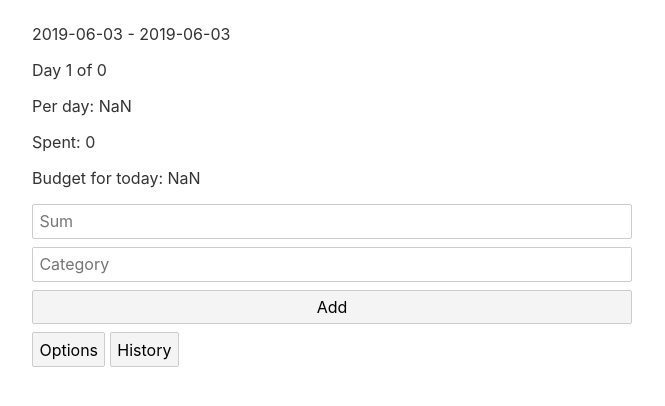
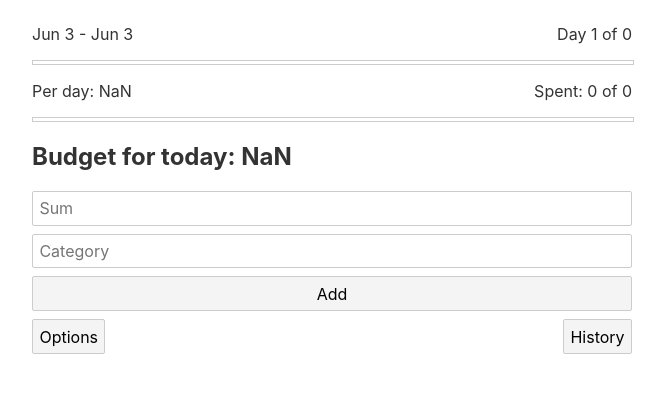
Before and after one commit to likwrk/budget-pwa, a Svelte app: page / in a window 1280 px wide. Shown: the top 406 px of the page, without its empty margins (308-973 px from the left). Built offline with nearby package versions, Linux system fonts and the light colour scheme.

Commit message:
some styling and add progress bars

```diff
--- a/public/bundle.css
+++ b/public/bundle.css
@@ -1,4 +1,4 @@
-main.svelte-1j39u3t{max-width:600px;margin:0 auto;width:100%}
+main.svelte-1vfen53{max-width:600px;margin:0 auto;width:100%}.flex-row.svelte-1vfen53{display:flex;flex-direction:row;justify-content:space-between;align-items:center}.bar-container.svelte-1vfen53{width:100%;position:relative;border:1px solid #ccc;height:3px}.bar.svelte-1vfen53{position:absolute;left:0;top:0;height:100%;background-color:#389}
 button.svelte-h5p8ml,input.svelte-h5p8ml{display:block;width:100%;box-sizing:border-box}
 
 /*# sourceMappingURL=bundle.css.map */
--- a/public/service-worker.js
+++ b/public/service-worker.js
@@ -37,7 +37,7 @@
 /* eslint-disable indent, no-unused-vars, no-multiple-empty-lines, max-nested-callbacks, space-before-function-paren, quotes, comma-spacing */
 'use strict';
 
-var precacheConfig = [["browserconfig.xml","653d077300a12f09a69caeea7a8947f8"],["bundle.css","59615dff51176d1b14c0de60a050e02c"],["bundle.js","91d72793d88d01294887290a66b46ba6"],["favicon.ico","fac48dfc68626b17b8c79c6544eb4170"],["global.css","5aa9308e523371fde1c970c1e0b4975a"],["manifest.json","5751f6e1d1d05662ecd5c62dce5a6a32"]];
+var precacheConfig = [["browserconfig.xml","653d077300a12f09a69caeea7a8947f8"],["bundle.css","c6827341d9964f6c1f5163351e6c3f74"],["bundle.js","ac9a403993dfa9e7f90c56baa059c0ec"],["favicon.ico","fac48dfc68626b17b8c79c6544eb4170"],["global.css","5aa9308e523371fde1c970c1e0b4975a"],["manifest.json","5751f6e1d1d05662ecd5c62dce5a6a32"]];
 var cacheName = 'sw-precache-v3--' + (self.registration ? self.registration.scope : '');
 
 
--- a/src/App.svelte
+++ b/src/App.svelte
@@ -3,15 +3,15 @@
 	import History from './History.svelte';
 	import AddItem from './AddItem.svelte';
 
-	import { formatDate } from './date.js';
+	import { formatDate, formatHumanDate } from './date.js';
 
 	export let options;
 	export let history;
 	export let showOptions;
 	export let showHistory;
 
-	$:start = formatDate(new Date(formatDate(new Date(options.start))));
-	$:end = formatDate(new Date(formatDate(new Date(options.end))));
+	$:start = formatHumanDate(new Date(formatDate(new Date(options.start))));
+	$:end = formatHumanDate(new Date(formatDate(new Date(options.end))));
 	$:days = Math.floor((options.end - options.start) / (24 * 60 * 60 * 1000));
 	$:spentDays = Math.ceil(
 		((new Date(formatDate(new Date(formatDate(new Date()))))).getTime()
@@ -23,6 +23,9 @@
 	$:maxSpentForToday = spentDays * perDay;
 	$:todayBudget = perDay - (spent - maxSpentForToday);
 
+	$:daysBarStyle = `width: ${spentDays/days*100}%`;
+	$:moneyBarStyle = `width: ${spent/options.budget*100}%`;
+
 </script>
 
 <style>
@@ -31,18 +34,49 @@
 		margin: 0 auto;
 		width: 100%;
 	}
+	.flex-row {
+		display: flex;
+		flex-direction: row;
+		justify-content: space-between;
+		align-items: center;
+	}
+	.bar-container {
+		width: 100%;
+		position: relative;
+		border: 1px solid #ccc;
+		height: 3px;
+	}
+	.bar {
+		position: absolute;
+		left: 0;
+		top: 0;
+		height: 100%;
+		background-color: #389;
+	}
 </style>
 
 <main>
-	<p>{start} - {end}</p>
-	<p>Day {spentDays + 1} of {days}</p>
-	<p>Per day: {perDay}</p>
-	<p>Spent: {spent}</p>
-	<p>Budget for today: {todayBudget}</p>
+	<div class="flex-row">
+		<p>{start} - {end}</p>
+		<p>Day {spentDays + 1} of {days}</p>
+	</div>
+	<div class="bar-container">
+		<div class="bar" style={daysBarStyle}></div>
+	</div>
+	<div class="flex-row">
+		<p>Per day: {perDay}</p>
+		<p>Spent: {spent} of {options.budget}</p>
+	</div>
+	<div class="bar-container">
+		<div class="bar" style={moneyBarStyle}></div>
+	</div>
+	<h2>Budget for today: {todayBudget}</h2>
 
 	<AddItem />
-	<button type="button" data-action="toggle-options">Options</button>
-	<button type="button" data-action="toggle-history">History</button>
+	<div class="flex-row">
+		<button type="button" data-action="toggle-options">Options</button>
+		<button type="button" data-action="toggle-history">History</button>
+	</div>
 	{#if showOptions}
 		<Options {options} />
 	{/if}
--- a/src/date.js
+++ b/src/date.js
@@ -1,8 +1,14 @@
+const months = ['Jan', 'Feb', 'Mar', 'Apr', 'May', 'Jun', 'Jul', 'Aug', 'Sep', 'Nov', 'Dec'];
+
 export function formatDate(date) {
   const year = date.getUTCFullYear();
   const month = date.getUTCMonth() + 1;
   const day = date.getUTCDate();
   return `${year}-${month < 10 ? '0' + month : month}-${day < 10 ? '0' + day : day}`;
+}
+
+export function formatHumanDate(date) {
+  return `${months[date.getUTCMonth()]} ${date.getUTCDate()}`;
 }
 
 export function formatTime(date) {
```
Also changed, not shown: public/bundle.js.
